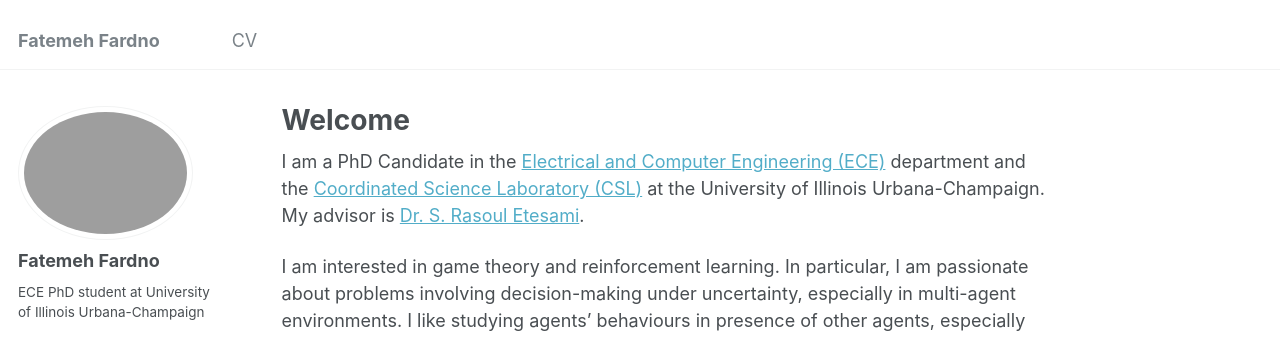
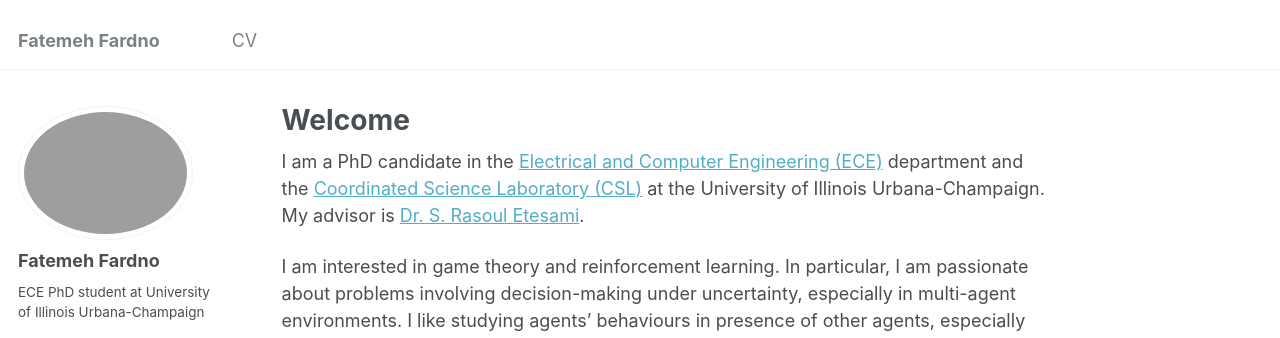
Before and after one commit to ffardno/ffardno.github.io, a Jekyll site: the page built from _pages/about.md, in a window 1280 px wide and 900 px high. Shown: the top 338 px of the window. Built offline with Jekyll 4.4.1, drawn with Linux system fonts in a browser that asks for light colours; some web fonts are replaced.

```diff
--- a/_pages/about.md
+++ b/_pages/about.md
@@ -7,7 +7,7 @@ redirect_from:
   - /about.html
 ---
 
-I am a PhD Candidate in the [Electrical and Computer Engineering (ECE)](https://ece.illinois.edu/) department and the [Coordinated Science Laboratory (CSL)](https://csl.illinois.edu/) at the University of Illinois Urbana-Champaign. My advisor is [Dr. S. Rasoul Etesami](https://etesami.ise.illinois.edu/).
+I am a PhD candidate in the [Electrical and Computer Engineering (ECE)](https://ece.illinois.edu/) department and the [Coordinated Science Laboratory (CSL)](https://csl.illinois.edu/) at the University of Illinois Urbana-Champaign. My advisor is [Dr. S. Rasoul Etesami](https://etesami.ise.illinois.edu/).
 
 I am interested in game theory and reinforcement learning. In particular, I am passionate about problems involving decision-making under uncertainty, especially in multi-agent environments. I like studying agents' behaviours in presence of other agents, especially when their interests are not aligned. I am also interested in large-scale multi-agent reinforcement learning.
 
```
